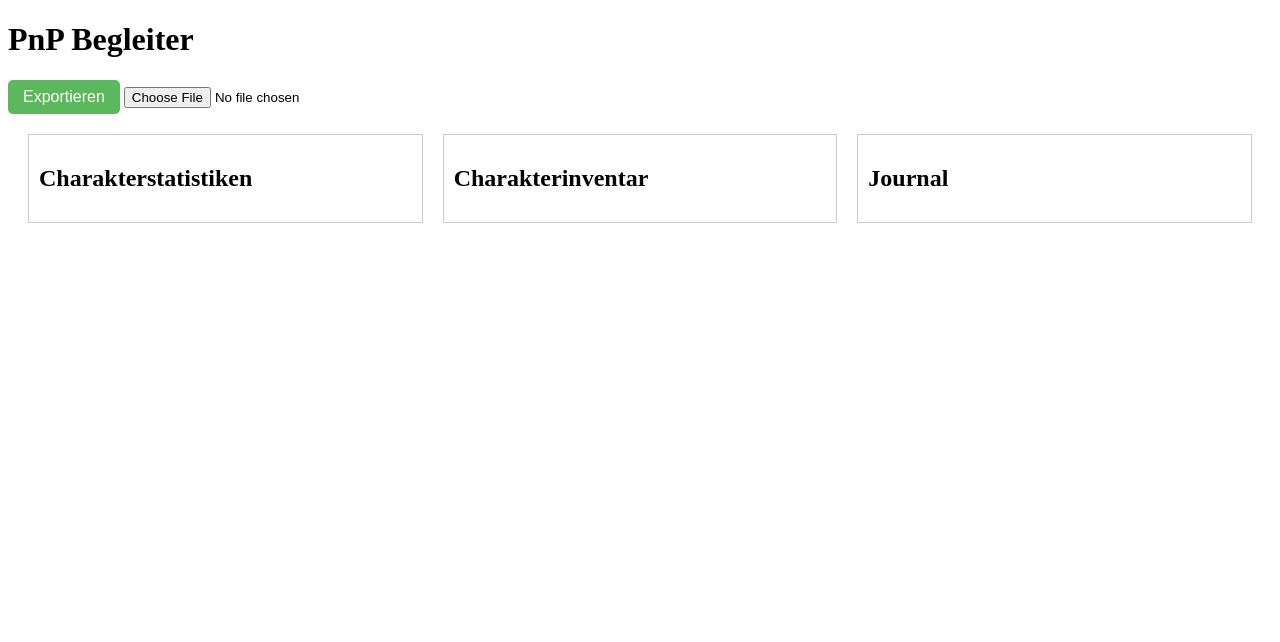
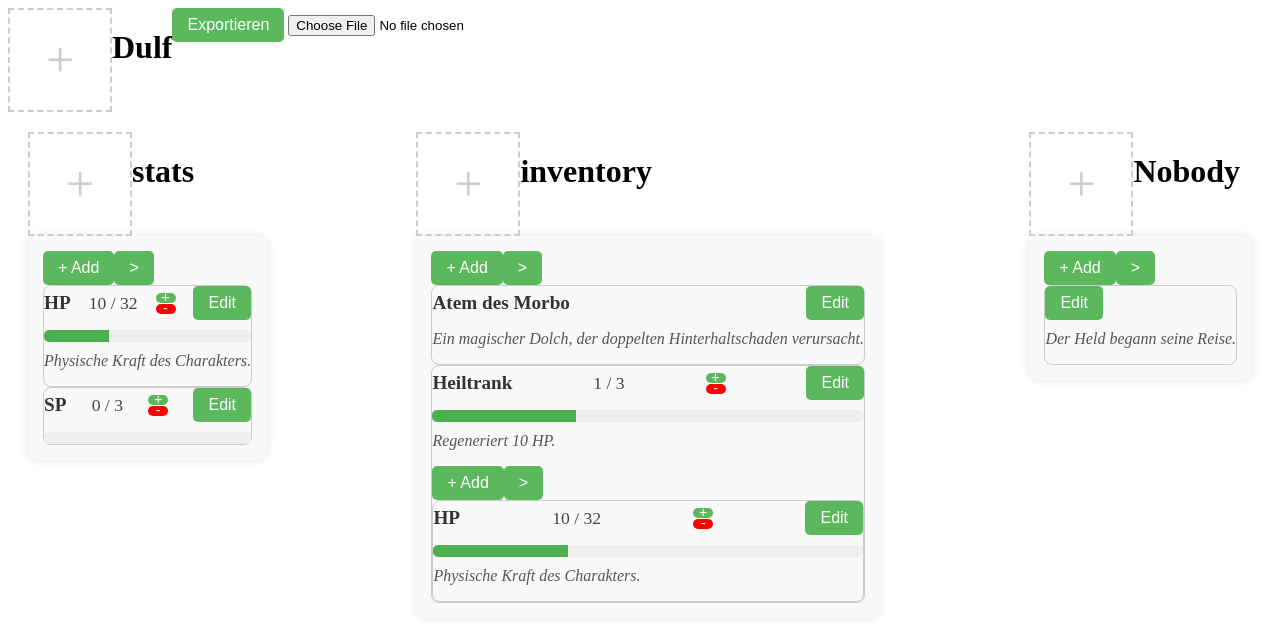
Before and after one commit to KarlDieter/Pnp-companion, a plain HTML site: page index.html in a window 1280 px wide. Drawn offline with Linux system fonts and the light colour scheme.

Commit message:
Add files via upload

```diff
--- a/index.html
+++ b/index.html
@@ -6,22 +6,9 @@
 	<link rel="stylesheet" href="styles.css">
 </head>
 <body>
-    <h1>PnP Begleiter</h1>
-    <button onclick="exportCharacter()">Exportieren</button>
-    <input type="file" id="fileInput" onchange="importCharacter(event)" />
+    <div id="charactercontainer">
+	</div>
 	<div id="flexcontainer">
-	<div id="characterStats">
-        <h2>Charakterstatistiken</h2>
-        <div id="statsContainer"></div>
-    </div>
-	<div id="characterInventory">
-		<h2>Charakterinventar</h2>
-		<div id="invContainer"></div>
-	</div>
-	<div id="characterJournal">
-		<h2>Journal</h2>
-		<div id="journalContainer"></div>
-	</div>
     </div>
     <script src="script.js"></script>
 </body>
--- a/script.js
+++ b/script.js
@@ -10,7 +10,7 @@ let character = {
 		name: "inventory",
 		content: [
         { name: "Atem des Morbo", description: "Ein magischer Dolch, der doppelten Hinterhaltschaden verursacht." },
-        { name: "Heiltrank", current: 1, max: 3, description: "Regeneriert 10 HP." }
+        { name: "Heiltrank", current: 1, max: 3, description: "Regeneriert 10 HP.", content : [{ name: "HP", current: 10, max: 32, description: "Physische Kraft des Charakters." }] }
     ]},
     journal: {
 		content: [
@@ -228,8 +228,8 @@ function createBase64ImageUploader(container,owner) {
     container.style.display = "flex";
     container.style.justifyContent = "center";
     container.style.alignItems = "center";
-    container.style.width = "200px";
-    container.style.height = "200px";
+    container.style.aspectRatio = "1";
+    container.style.height = "100px";
     container.style.border = "2px dashed #ccc";
     container.style.cursor = "pointer";
     container.style.position = "relative";
@@ -287,28 +287,36 @@ function makeHeadlineElement (caller, owner) {
 		const characterHeadline = document.createElement("div");
 		const characterButtons = document.createElement("div");
 		const characterImage = document.createElement("div");
+		characterContainer.className="charactercontainer";
+		characterHeadline.className = "characterheadline";
 
 		characterContainer.innerHTML = ``;
 
 		characterHeadline.innerHTML = `<h1>${owner.name? owner.name:"Nobody"}</h1>`;
-			characterButtons.innerHTML = `<button onclick="exportCharacter()">Exportieren</button>
+		characterButtons.innerHTML = `<button onclick="exportCharacter()">Exportieren</button>
 		<input type="file" id="fileInput" onchange="importCharacter(event)" />
 		`;
 		createBase64ImageUploader(characterImage,owner);
-		const addButton = document.createElement("button");
-		addButton.innerText = "+ Add";
-		addButton.className = "addButton";
-		addButton.onclick = () => openEditForm(owner.content,caller,true);
-
 
 		characterContainer.appendChild(characterHeadline);
-		characterHeadline.appendChild(characterImage);
+		characterHeadline.insertBefore(characterImage,characterHeadline.firstChild);
 		if (owner==character) {characterHeadline.appendChild(characterButtons);}
-		if ("content" in owner) {characterHeadline.appendChild(addButton);}
 }
 
 function makeContentElement(sectionContainer, section) {
-
+	const contentButtons = document.createElement("div");
+	const addButton = document.createElement("button");
+	const hideButton = document.createElement("button");
+	contentButtons.className = "contentbuttons";
+	addButton.innerText = "+ Add";
+	addButton.className = "addButton";
+	addButton.onclick = () => openEditForm(section.content,sectionContainer,true);
+	hideButton.className = "hidebutton";
+	hideButton.innerText = ">";
+	hideButton.onclick = () => hideShowContent(sectionContainer);
+	contentButtons.appendChild(addButton);
+	contentButtons.appendChild(hideButton);
+	sectionContainer.appendChild(contentButtons);
     section.content.forEach((sectionElement) => {
         const elementContainer = document.createElement("div");
         elementContainer.className = "sectionelement";
@@ -394,6 +402,13 @@ function makeContentItemElement (elementContainer, owner) {
 		row3.appendChild(elementDescription);
 		elementContainer.appendChild(row3);
 	}
+
+	if ("content" in owner) {
+		const row4 = document.createElement("div");
+		row4.className = "row4";
+		makeContentElement(row4, owner);
+		elementContainer.appendChild(row4);
+	}
 }
 
 function makeEditForm (form, owner, isNew=false, ownerparent = null) {
@@ -444,3 +459,18 @@ function makeEditForm (form, owner, isNew=false, ownerparent = null) {
 	form.appendChild(formButtons);
 
   }
+function hideShowContent(contentSection) {
+    const isHidden = Array.from(contentSection.children).some((sectionElement) =>
+        sectionElement.classList.contains("hidden")
+    );
+
+    Array.from(contentSection.children).forEach((sectionElement) => {
+        if (sectionElement.classList.contains("sectionelement")) {
+            if (isHidden) {
+                sectionElement.classList.remove("hidden");
+            } else {
+                sectionElement.classList.add("hidden");
+            }
+        }
+    });
+}
--- a/styles.css
+++ b/styles.css
@@ -14,6 +14,10 @@
     box-sizing: border-box;
 }
 
+.characterheadline {
+	display : flex;
+}
+
 /* Styling for each section container */
 .sectionContainer {
     display: flex;
@@ -22,6 +26,11 @@
     border-radius: 8px;
     background-color: #f9f9f9;
     box-shadow: 0 0 10px rgba(0, 0, 0, 0.1);
+}
+
+.sectionelement {
+	border : 1px solid #ccc;
+	border-radius: 8px;
 }
 
 .sectionname h2 {
@@ -66,7 +75,6 @@ button {
 }
 
 button:hover {
-    background-color: #4cae4c;
     transform: scale(1.05);
 }
 
@@ -99,12 +107,6 @@ button:hover {
     border: 1px solid #ccc;
     border-radius: 8px;
     padding: 20px;
-    /* position: absolute;
-    z-index: 1000;
-    top: 20%;
-    left: 50%;
-    transform: translateX(-50%);
-    width: 300px; */
     box-shadow: 0 0 10px rgba(0, 0, 0, 0.2);
 }
 
@@ -117,19 +119,22 @@ button:hover {
 .modbuttons {
     display: flex;
     flex-direction: column; /* Stack the buttons vertically */
-    gap: 5px; /* Reduce space between the buttons */
+    gap: 1px; /* Reduce space between the buttons */
     align-items: flex-start; /* Align buttons to the left */
 }
 
 .statIncreaseBt, .statDecreaseBt {
-    width: 25px;  /* Reduce the width of the buttons */
-    height: 25px; /* Reduce the height */
+    width: 20px;  /* Reduce the width of the buttons */
+    height: 10px; /* Reduce the height */
     font-size: 0.9em;  /* Slightly smaller text */
     padding: 0;
     line-height: 1;
-    background-color: #5cb85c; /* Green color */
     border-radius: 5px;
     transition: transform 0.2s ease-in-out;
+	display: flex;  /* Use flexbox for centering */
+    align-items: center;  /* Center vertically */
+    justify-content: center;  /* Center horizontally */
+    text-align: center;  /* Center text */
 }
 
 .statDecreaseBt, .deleteBt {
@@ -139,3 +144,7 @@ button:hover {
 .statIncreaseBt:hover, .statDecreaseBt:hover {
     transform: scale(1.1); /* Slight hover effect */
 }
+
+.hidden {
+	display : none;
+}
```
